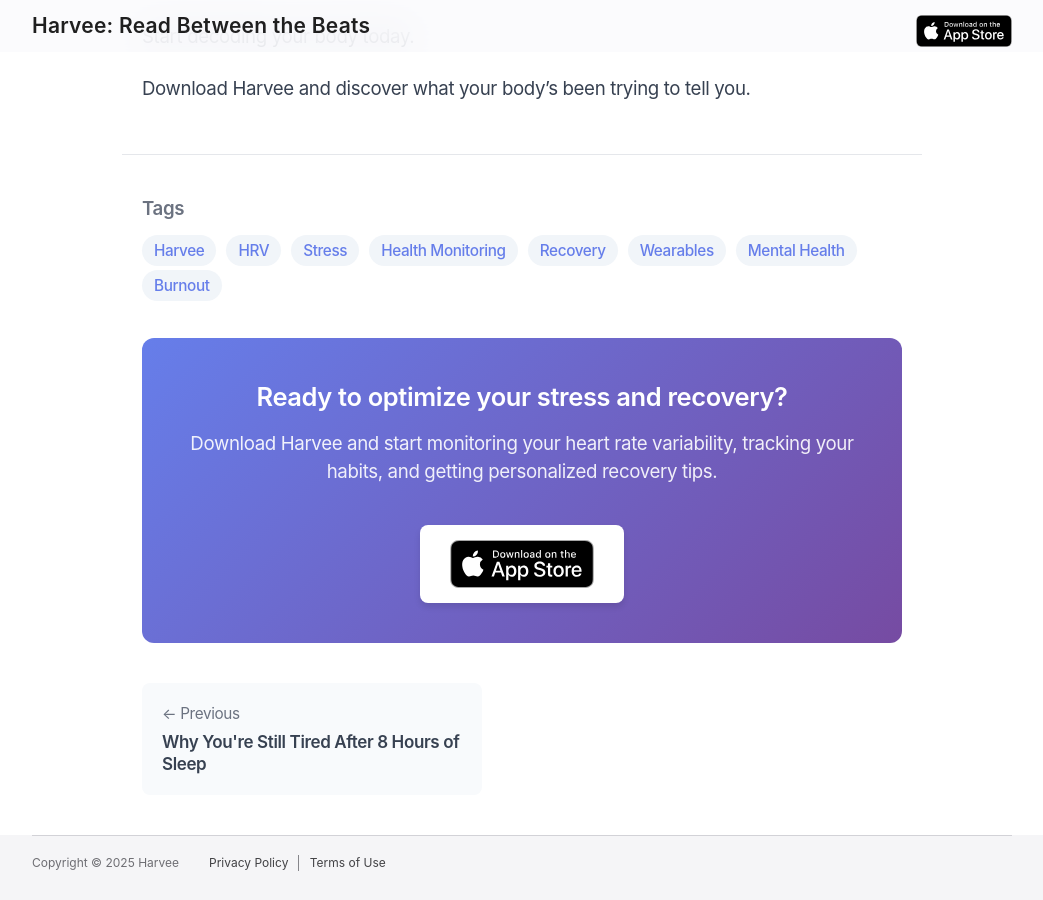
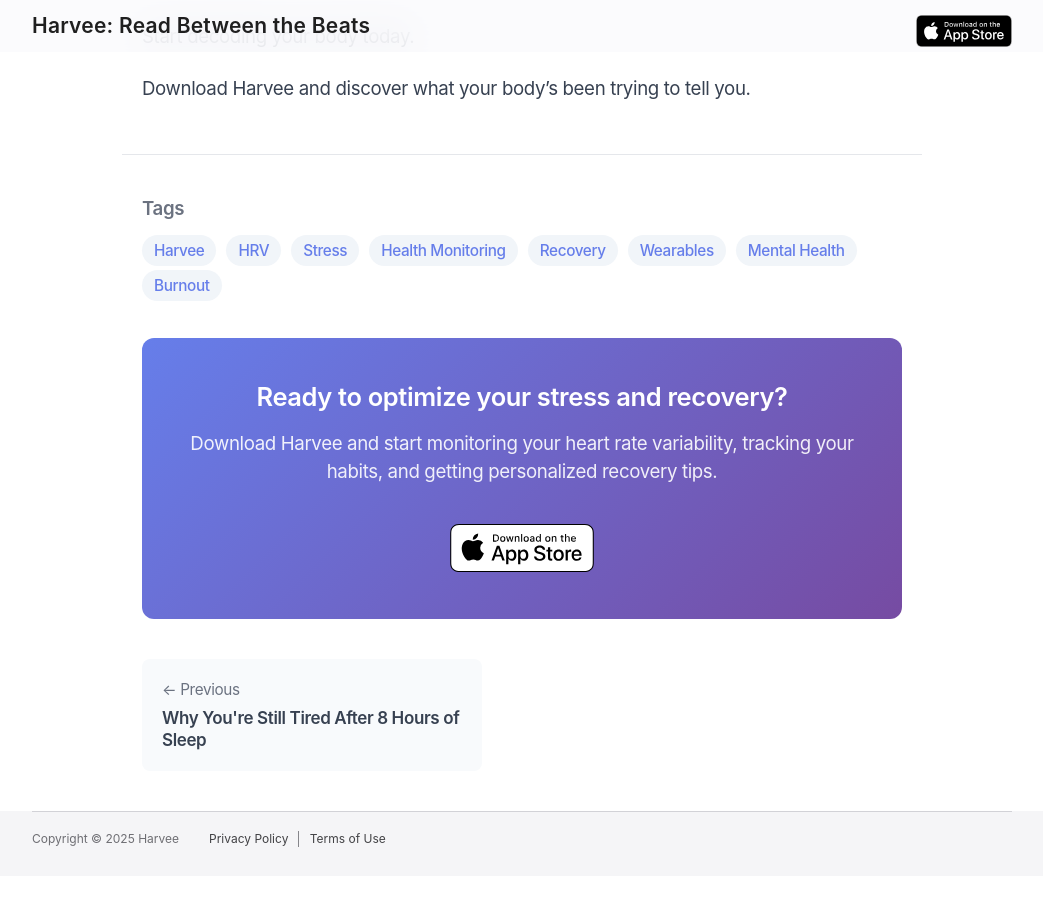
Before and after one commit to artkirillov/harvee-website, a Jekyll site: the page built from _posts/2025-11-06-harvee-is-live-understand-your-stress-like-never-before.md, in a window 1280 px wide and 900 px high, scrolled down 3645 px. Shown: the whole window, without its empty margins (118-1161 px from the left). Built offline with Jekyll 4.4.1, drawn with Linux system fonts in a browser that asks for light colours; after the commit the page ends 4521 px from its top, so only the background shows below that.

Commit message:
Update App Store badge on post page

```diff
--- a/_layouts/post.html
+++ b/_layouts/post.html
@@ -93,8 +93,8 @@
                     <div class="post-cta">
                         <h3>Ready to optimize your stress and recovery?</h3>
                         <p>Download Harvee and start monitoring your heart rate variability, tracking your habits, and getting personalized recovery tips.</p>
-                        <a href="https://apps.apple.com/us/app/id6746194884" class="cta-button">
-                            <img src="{{ '/images/app_store.svg' | relative_url }}" alt="Download on the App Store" style="height: 48px;">
+                        <a href="https://apps.apple.com/us/app/id6746194884">
+                            <img src="{{ '/images/app_store_white.svg' | relative_url }}" alt="Download on the App Store" style="height: 48px;">
                         </a>
                     </div>
 
```
Also changed, not shown: images/app_store_white.svg (added).
